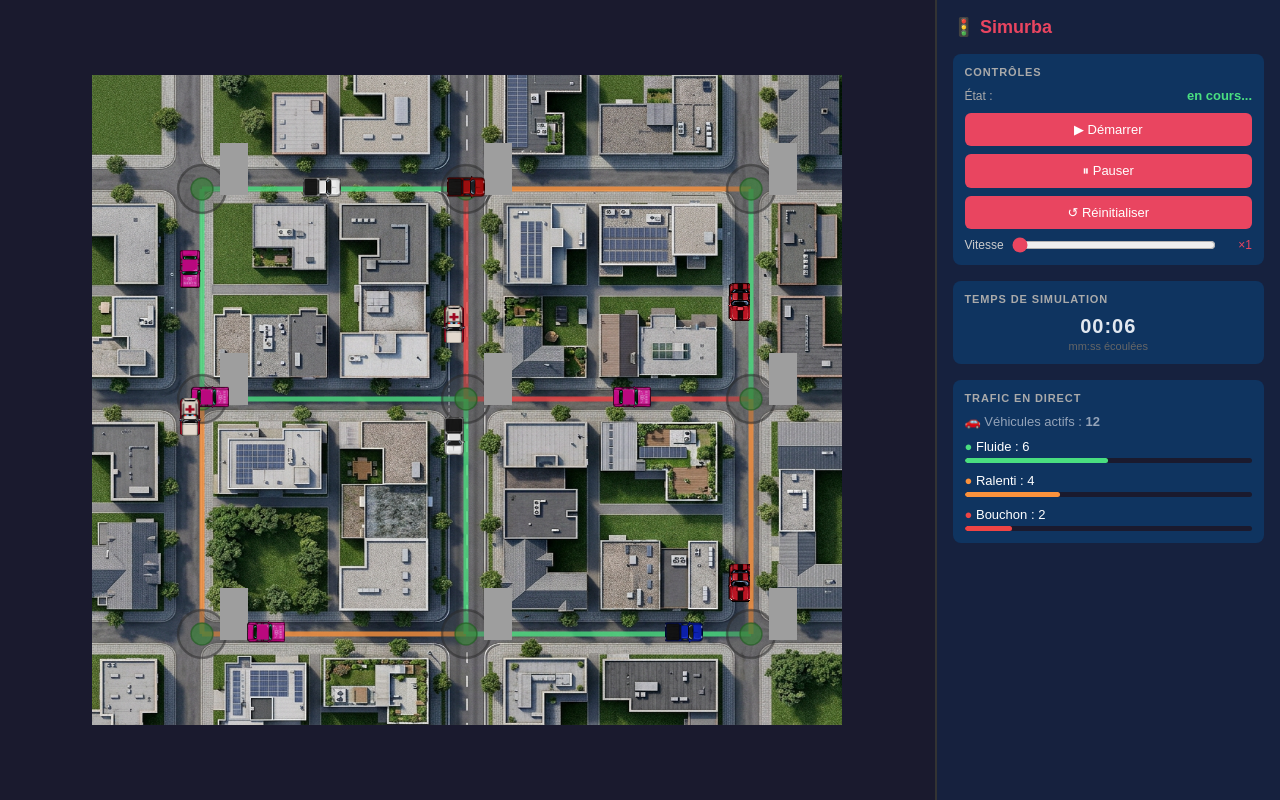
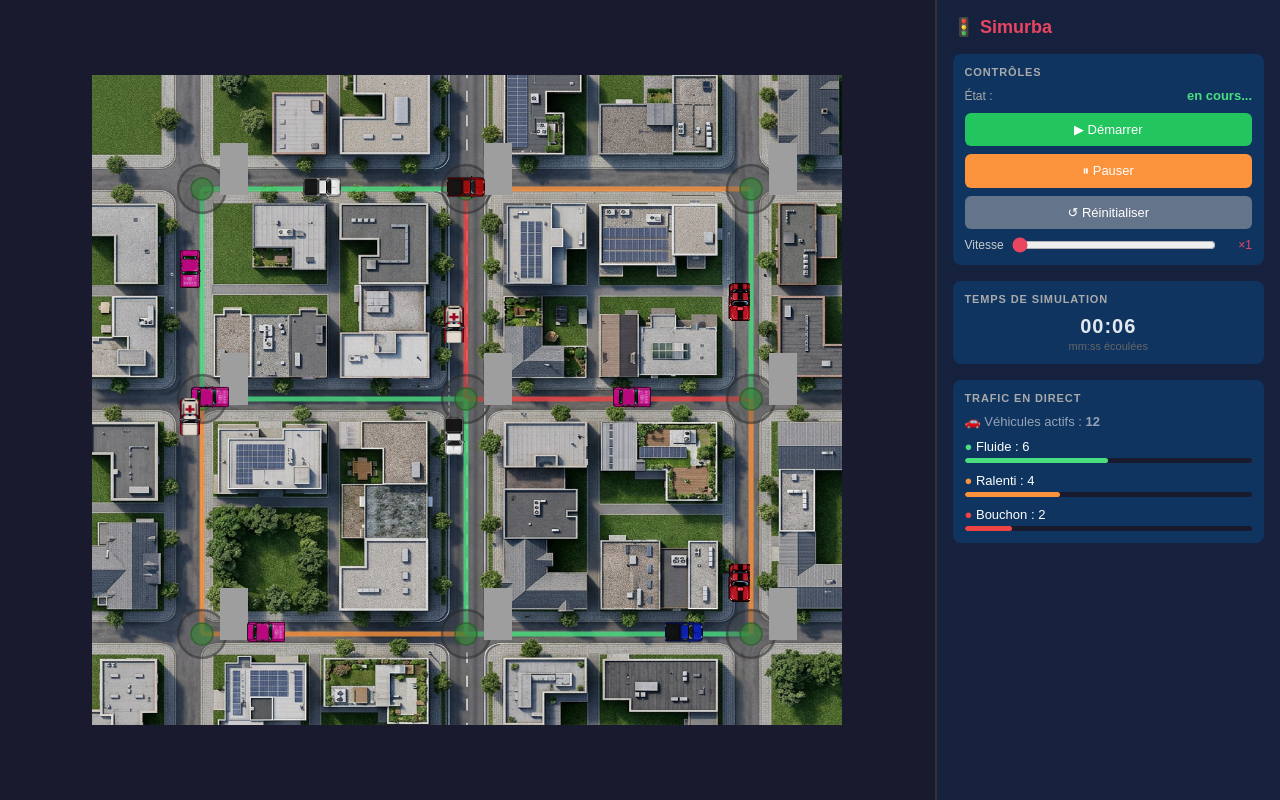
Before and after one commit to najororabiaza/simurba, a Django app: page / in a window 1280 px wide. Run offline with Django 5.2, Linux system fonts and the light colour scheme.

Commit message:
feat: differentiate button colors and add dynamic status color indicator

```diff
--- a/traffic/static/traffic/js/simulation.js
+++ b/traffic/static/traffic/js/simulation.js
@@ -265,6 +265,7 @@ document.getElementById('btn-start').addEventListener('click', () => {
     if (!running) {
         running = true;
         document.getElementById('status').textContent = 'en cours...';
+        document.getElementById('status').style.color = '#4ade80'; // vert
         loop();
     }
 });
@@ -273,6 +274,7 @@ document.getElementById('btn-pause').addEventListener('click', () => {
     running = false;
     cancelAnimationFrame(animationId);
     document.getElementById('status').textContent = 'en pause';
+    document.getElementById('status').style.color = '#fb923c'; // orange
 });
 
 document.getElementById('btn-reset').addEventListener('click', () => {
@@ -282,6 +284,7 @@ document.getElementById('btn-reset').addEventListener('click', () => {
     frameAcc   = 0;
     document.getElementById('clock').textContent = '00:00';
     document.getElementById('status').textContent = 'en cours...';
+    document.getElementById('status').style.color = '#4ade80'; // vert
     if (!running) { running = true; loop(); }
 });
 
--- a/traffic/templates/traffic/base.html
+++ b/traffic/templates/traffic/base.html
@@ -15,6 +15,8 @@
             justify-content: center;
             border-right: 2px solid #333;
         }
+
+        #status { font-weight: 600; }
 
         /* ── Barre latérale ── */
         #dashboard {
@@ -50,14 +52,21 @@
             width: 100%;
             margin-bottom: 8px;
             padding: 9px;
-            background: #e94560;
-            color: white;
             border: none;
             border-radius: 6px;
             cursor: pointer;
             font-size: 13px;
+            color: white;
         }
-        button:hover { background: #c73652; }
+
+        #btn-start  { background: #22c55e; }
+        #btn-start:hover  { background: #16a34a; }
+
+        #btn-pause  { background: #fb923c; }
+        #btn-pause:hover  { background: #ea7a1e; }
+
+        #btn-reset  { background: #64748b; }
+        #btn-reset:hover  { background: #475569; }
         button:last-child { margin-bottom: 0; }
 
         /* ── Curseur de vitesse ── */
@@ -122,7 +131,7 @@
 
             <div class="status-row" style="margin-bottom:10px;">
                 <span style="font-size:12px; color:#aaa;">État :</span>
-                <span id="status">en cours...</span>
+                <span id="status" style="color:#4ade80;">en cours...</span>
             </div>
 
             <button id="btn-start">▶ Démarrer</button>
```
